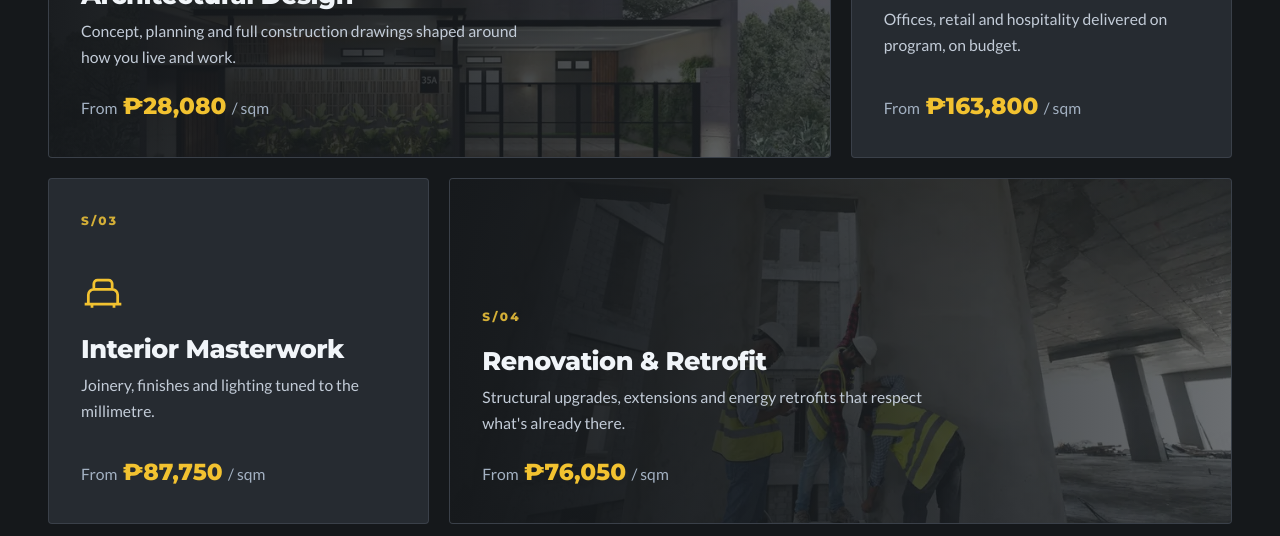
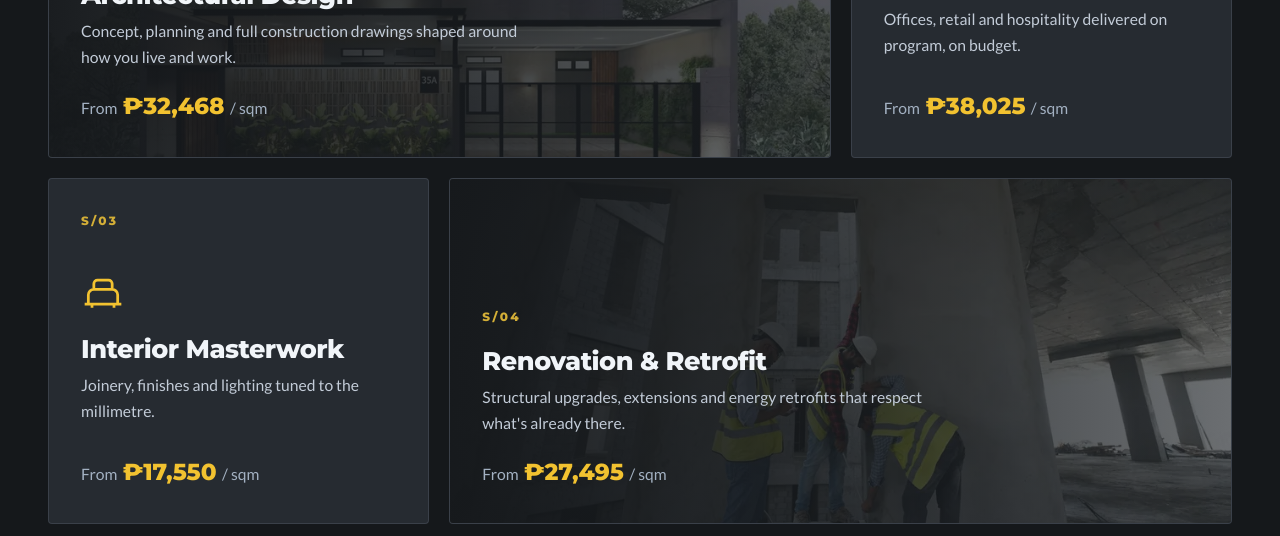
Before and after one commit to rcde1fin/arkos_dev, a plain HTML site: page index.html in a window 1280 px wide. Shown: the part 2427-2963 px from the top of the page. Drawn offline with Linux system fonts and the light colour scheme; no server answers.

Commit message:
22 Oct Services rate change 1

```diff
--- a/index.html
+++ b/index.html
@@ -222,7 +222,7 @@
               <h3>Architectural Design</h3>
               <p>Concept, planning and full construction drawings shaped around how you live and work.</p>
               <!-- TODO: Price selector (service 1 starting price in USD per sqm — edit data-price) -->
-              <p class="price">From <strong data-price="480">$480</strong> / sqm</p>
+              <p class="price">From <strong data-price="555">$555</strong> / sqm</p>
             </div>
           </article>
           <article class="bento-card bento-b reveal" style="--d:.08s" data-testid="service-card-commercial">
@@ -232,7 +232,7 @@
             <h3>Commercial Construction</h3>
             <p>Offices, retail and hospitality delivered on program, on budget.</p>
             <!-- TODO: Price selector (service 2 starting price in USD per sqm) -->
-            <p class="price">From <strong data-price="2800">$2800</strong> / sqm</p>
+            <p class="price">From <strong data-price="650">$650</strong> / sqm</p>
           </article>
           <article class="bento-card bento-c reveal" data-testid="service-card-interior">
             <span class="bento-num">S/03</span>
@@ -241,7 +241,7 @@
             <h3>Interior Masterwork</h3>
             <p>Joinery, finishes and lighting tuned to the millimetre.</p>
             <!-- TODO: Price selector (service 3 starting price in USD per sqm) -->
-            <p class="price">From <strong data-price="1500">$1500</strong> / sqm</p>
+            <p class="price">From <strong data-price="300">$300</strong> / sqm</p>
           </article>
           <article class="bento-card bento-d reveal" style="--d:.08s" data-testid="service-card-renovation">
             <!-- TODO: Change image (renovation service background) -->
@@ -254,7 +254,7 @@
               <h3>Renovation &amp; Retrofit</h3>
               <p>Structural upgrades, extensions and energy retrofits that respect what's already there.</p>
               <!-- TODO: Price selector (service 4 starting price in USD per sqm) -->
-              <p class="price">From <strong data-price="1300">$1300</strong> / sqm</p>
+              <p class="price">From <strong data-price="470">$470</strong> / sqm</p>
             </div>
           </article>
 
```
